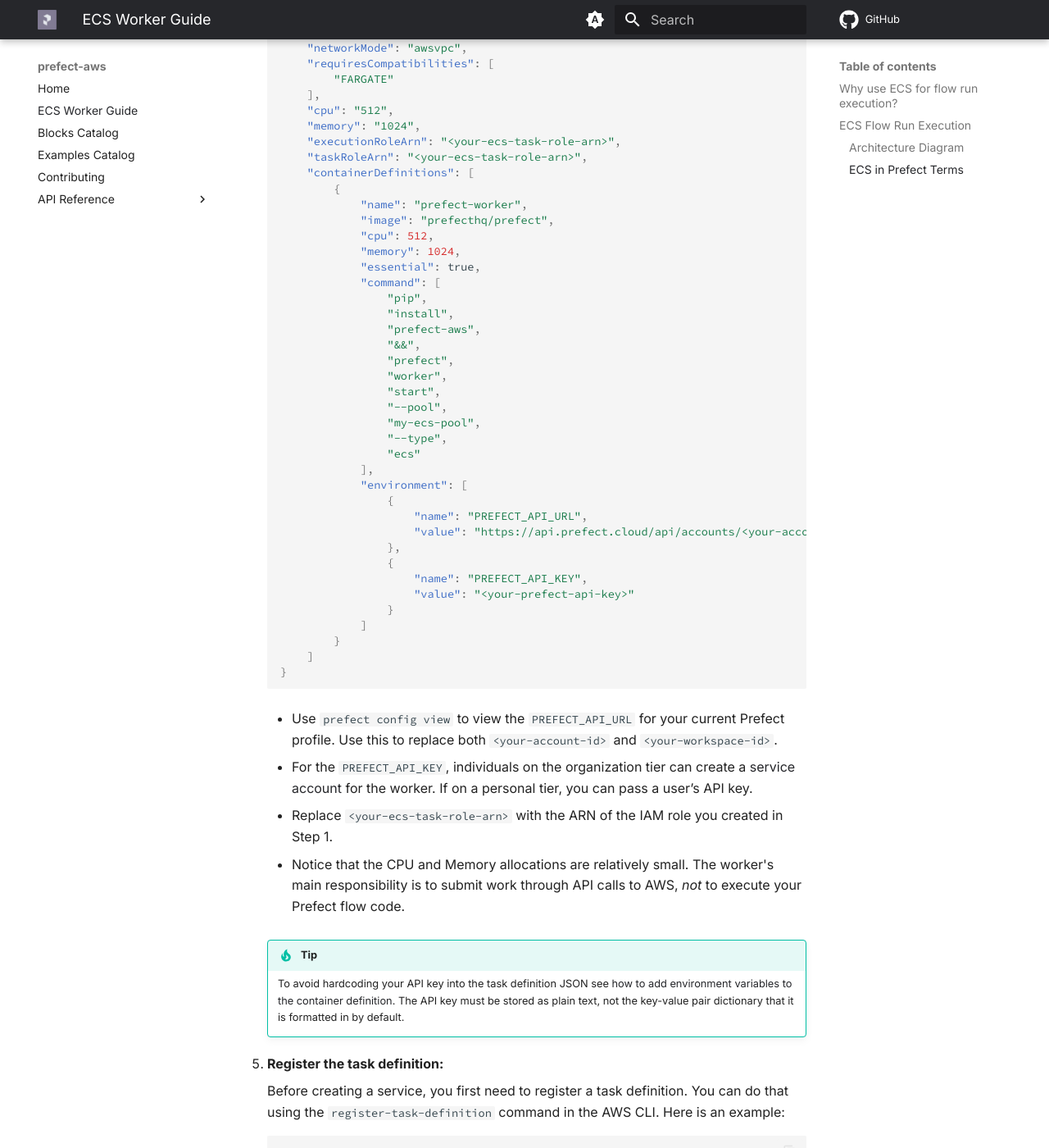
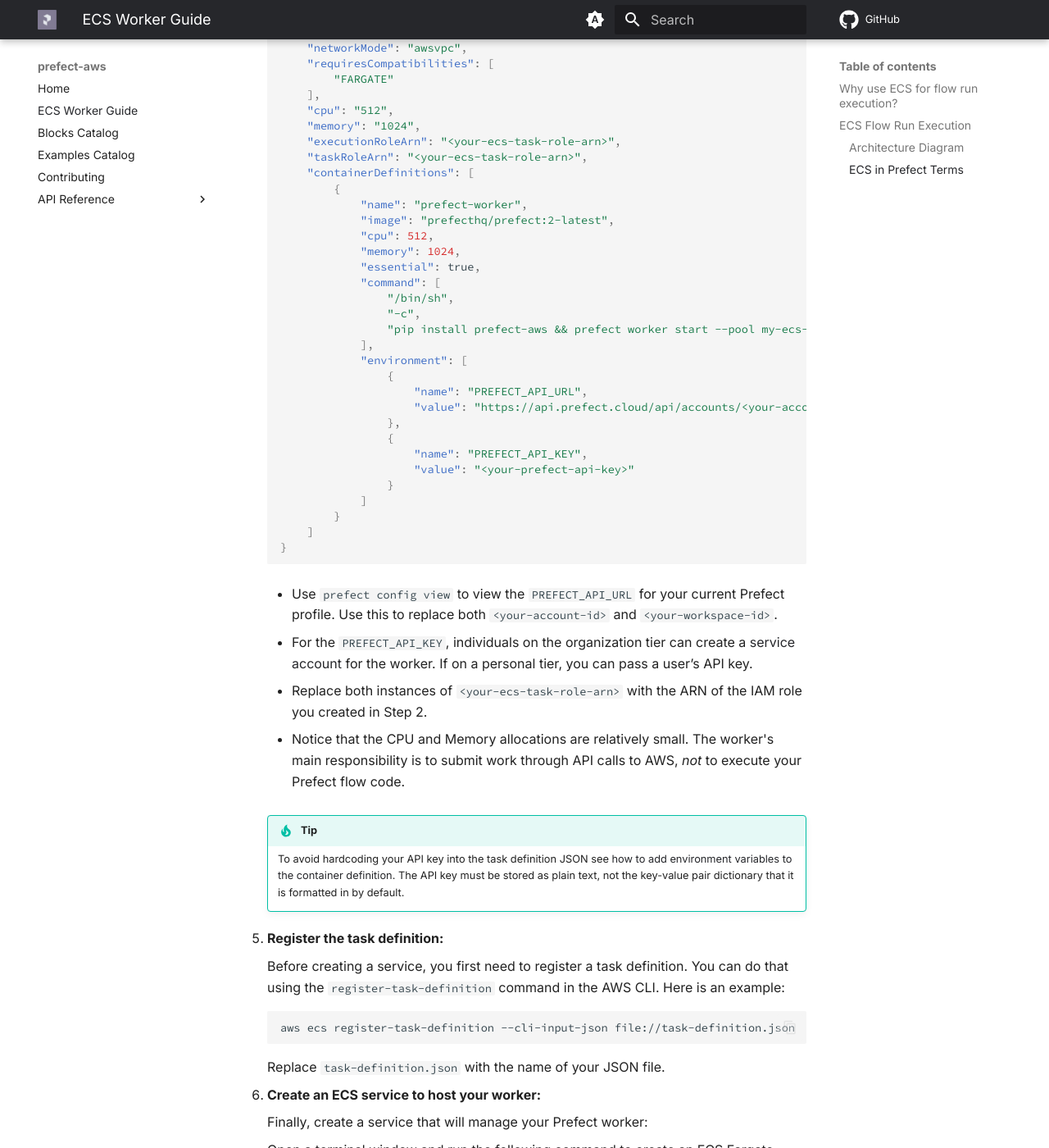
Before and after one commit to PrefectHQ/prefect-aws, an MkDocs documentation site: the page built from docs/ecs_guide.md, in a window 1280 px wide and 1400 px high, scrolled down 5485 px. Shown: the whole window at 82% size. Built offline with MkDocs 1.6.1 and Material for MkDocs 9.7.7, drawn with Linux system fonts in a browser that asks for light colours; comment, search, counter and statistics services are not loaded.

Commit message:
ecs guide fixes and clarifications (#329)
Co-authored-by: nate nowack <nate@prefect.io>

```diff
--- a/docs/ecs_guide.md
+++ b/docs/ecs_guide.md
@@ -182,22 +182,14 @@
         "containerDefinitions": [
             {
                 "name": "prefect-worker",
-                "image": "prefecthq/prefect",
+                "image": "prefecthq/prefect:2-latest",
                 "cpu": 512,
                 "memory": 1024,
                 "essential": true,
                 "command": [
-                    "pip",
-                    "install",
-                    "prefect-aws",
-                    "&&",
-                    "prefect",
-                    "worker",
-                    "start",
-                    "--pool",
-                    "my-ecs-pool",
-                    "--type",
-                    "ecs"
+                    "/bin/sh",
+                    "-c",
+                    "pip install prefect-aws && prefect worker start --pool my-ecs-pool --type ecs"
                 ],
                 "environment": [
                     {
@@ -218,7 +210,7 @@
 
     - For the `PREFECT_API_KEY`, individuals on the organization tier can create a [service account](https://docs.prefect.io/latest/cloud/users/service-accounts/) for the worker. If on a personal tier, you can pass a user’s API key.
 
-    - Replace `<your-ecs-task-role-arn>` with the ARN of the IAM role you created in Step 1.
+    - Replace both instances of `<your-ecs-task-role-arn>` with the ARN of the IAM role you created in Step 2.
 
     - Notice that the CPU and Memory allocations are relatively small. The worker's main responsibility is to submit work through API calls to AWS, _not_ to execute your Prefect flow code.
 
```
